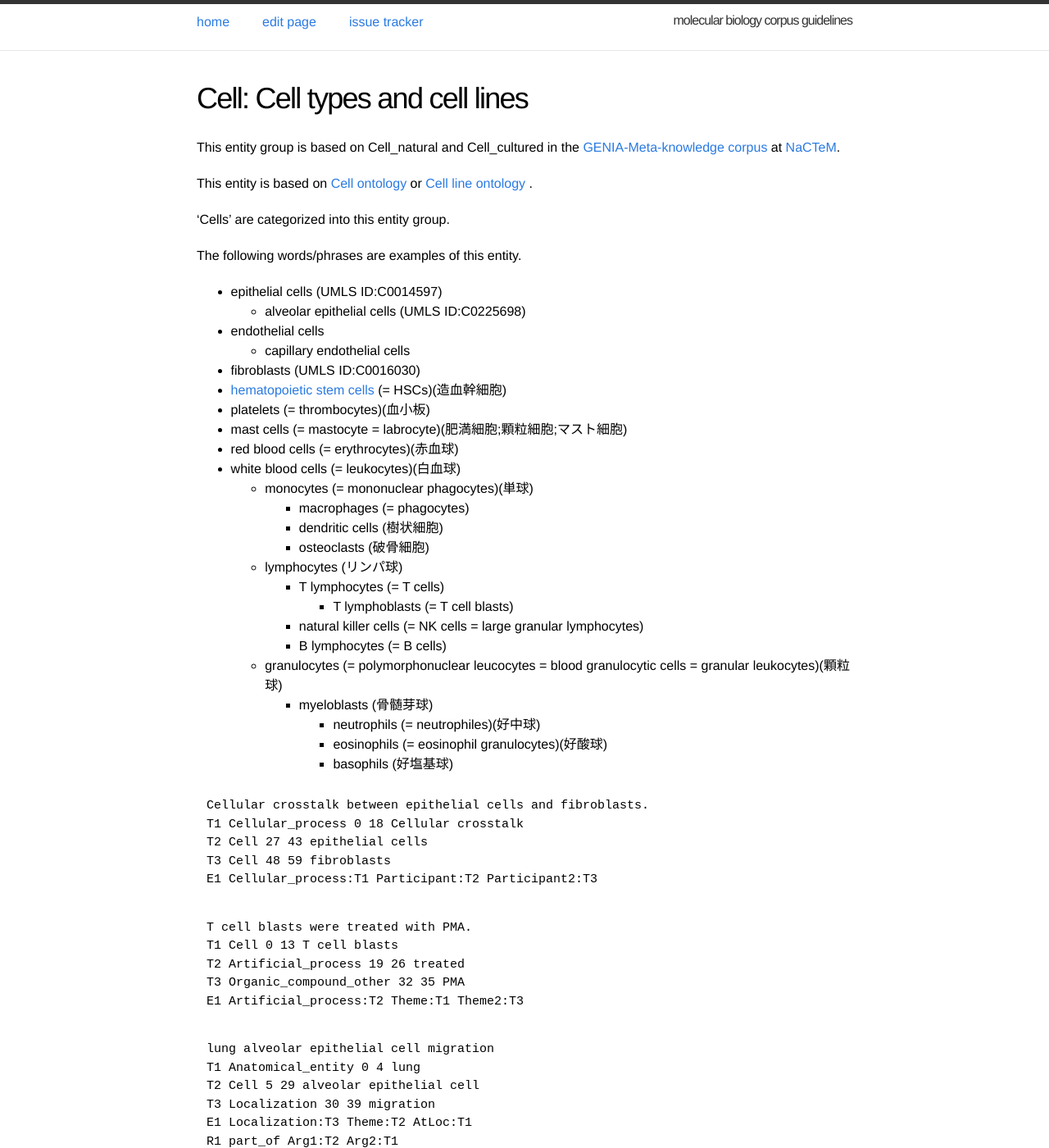
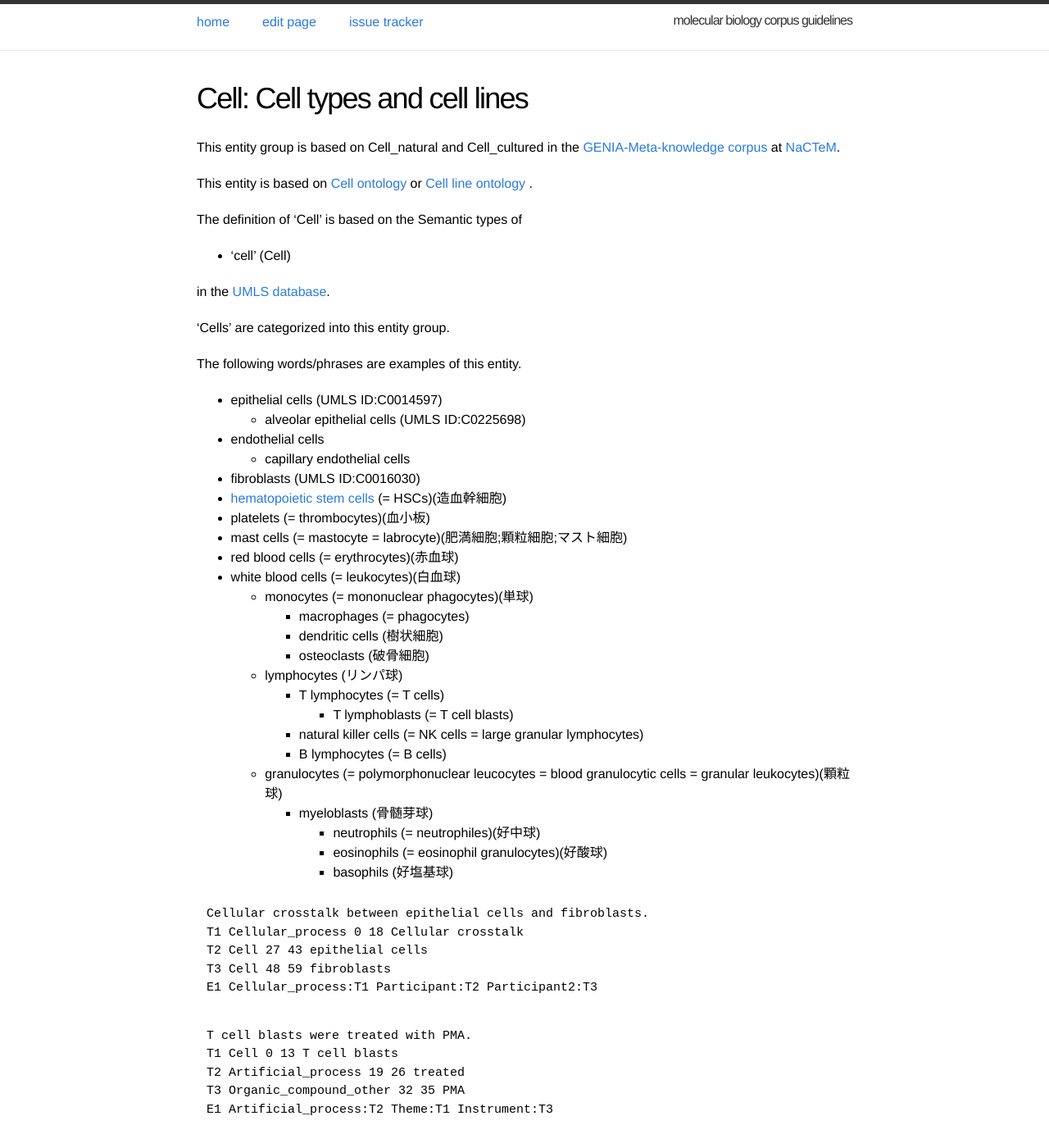
Before and after one commit to ezcatdb/molbiol_lung_corpus-guidelines, a Jekyll site: the page built from _entity/Cell.md, in a window 1280 px wide and 1400 px high. Shown: the whole window at 82% size. Built offline with Jekyll 4.4.1, drawn with Linux system fonts in a browser that asks for light colours.

Commit message:
semantic type included, sample sentence corrected in _entity/Cell.md

```diff
--- a/_entity/Cell.md
+++ b/_entity/Cell.md
@@ -14,6 +14,13 @@ Cell ontology
 <a href="https://www.ebi.ac.uk/ols/ontologies/clo">
 Cell line ontology
 </a>.
+
+The definition of ‘Cell’ is based on the Semantic types of
+
+-    ‘cell’ (Cell)
+
+in the <a href="https://www.nlm.nih.gov/research/umls/">UMLS database</a>.
+
 
 'Cells' are categorized into this entity group.
 
@@ -58,7 +65,7 @@ T cell blasts were treated with PMA.
 T1 Cell 0 13 T cell blasts
 T2 Artificial_process 19 26 treated
 T3 Organic_compound_other 32 35 PMA
-E1 Artificial_process:T2 Theme:T1 Theme2:T3
+E1 Artificial_process:T2 Theme:T1 Instrument:T3
 ~~~
 ~~~ ann
 lung alveolar epithelial cell migration
```
